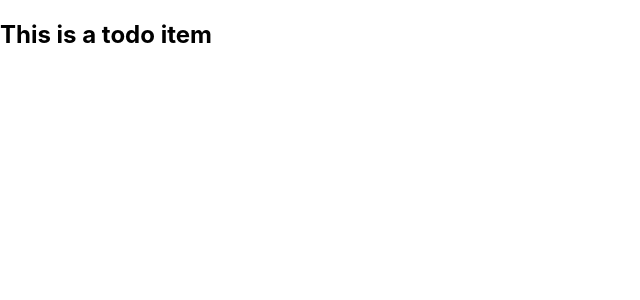
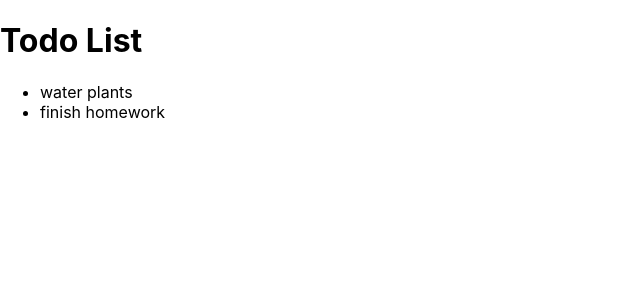
Before and after one commit to csasl/react-todo, a React (Create React App) app in the folder todolist/: page / in a window 1280 px wide. Shown: the top 300 px of the page, without its empty margins (0-640 px from the left). Built offline with nearby package versions, Linux system fonts and the light colour scheme.

Commit message:
create TodoList Component with hardcoded tasks

```diff
--- a/todolist/src/App.js
+++ b/todolist/src/App.js
@@ -1,11 +1,11 @@
 import React, { Component } from 'react';
-import TodoItem from './TodoItem';
+import TodoList from './TodoList';
 
 class App extends Component{
   render(){
     return(
       <div>
-         <TodoItem/>
+         <TodoList/>
       </div>
     );
 
--- a/todolist/src/TodoItem.js
+++ b/todolist/src/TodoItem.js
@@ -1,10 +1,16 @@
 import React, { Component } from 'react';
 
 class TodoItem extends Component{
+    constructor(props){
+        super(props);
+        this.state={
+            task: this.props.task
+        }
+    }
     render() {
         return(
         <div>
-            <h2>This is a todo item</h2>
+            <li>{this.props.task}</li>
         </div>
         )
 
--- /dev/null
+++ b/todolist/src/TodoList.js
@@ -0,0 +1,30 @@
+import React, { Component } from 'react';
+import TodoItem from './TodoItem';
+
+class TodoList extends Component{
+    constructor(props){
+        super(props);
+        this.state={
+            todos: [{task: "water plants"}, {task: "finish homework"}]
+        };
+    }
+
+    render(){
+        const todos = this.state.todos.map(todo=> {
+            return<TodoItem task= {todo.task}/>
+        });
+
+        return(
+            <div>
+                <h1>Todo List</h1>
+                <ul>
+                    {todos}
+                 </ul>
+            </div>
+
+        )
+
+    }
+}
+
+export default TodoList;
```
